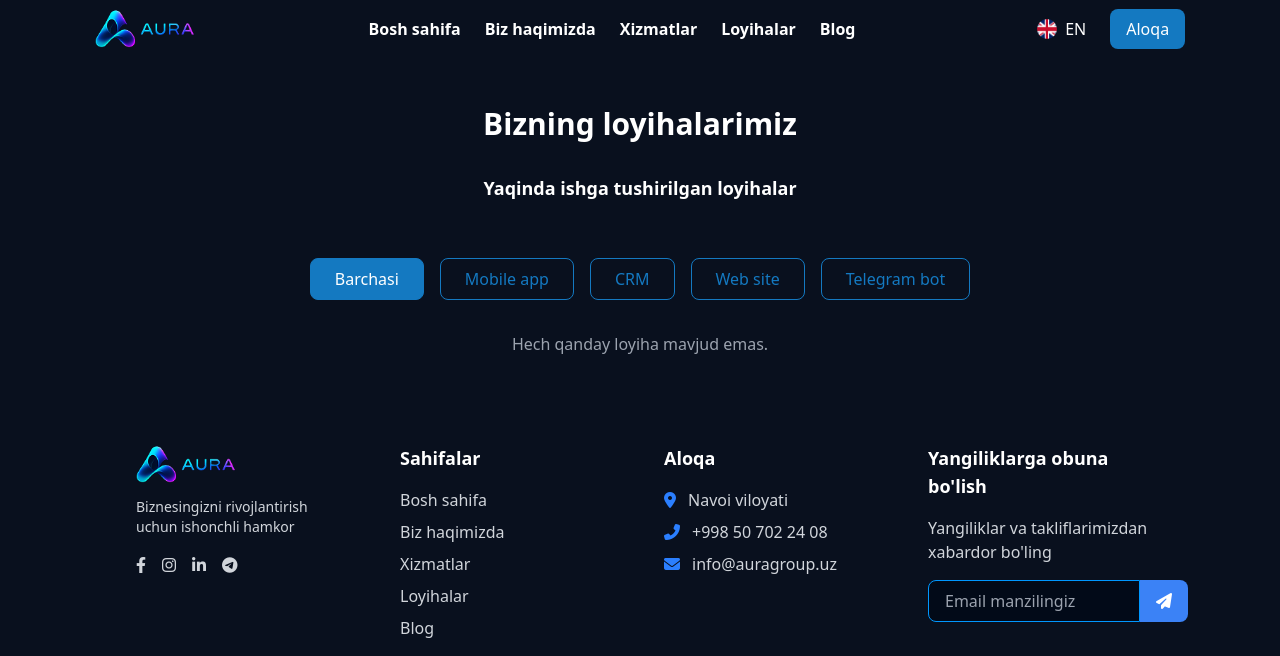
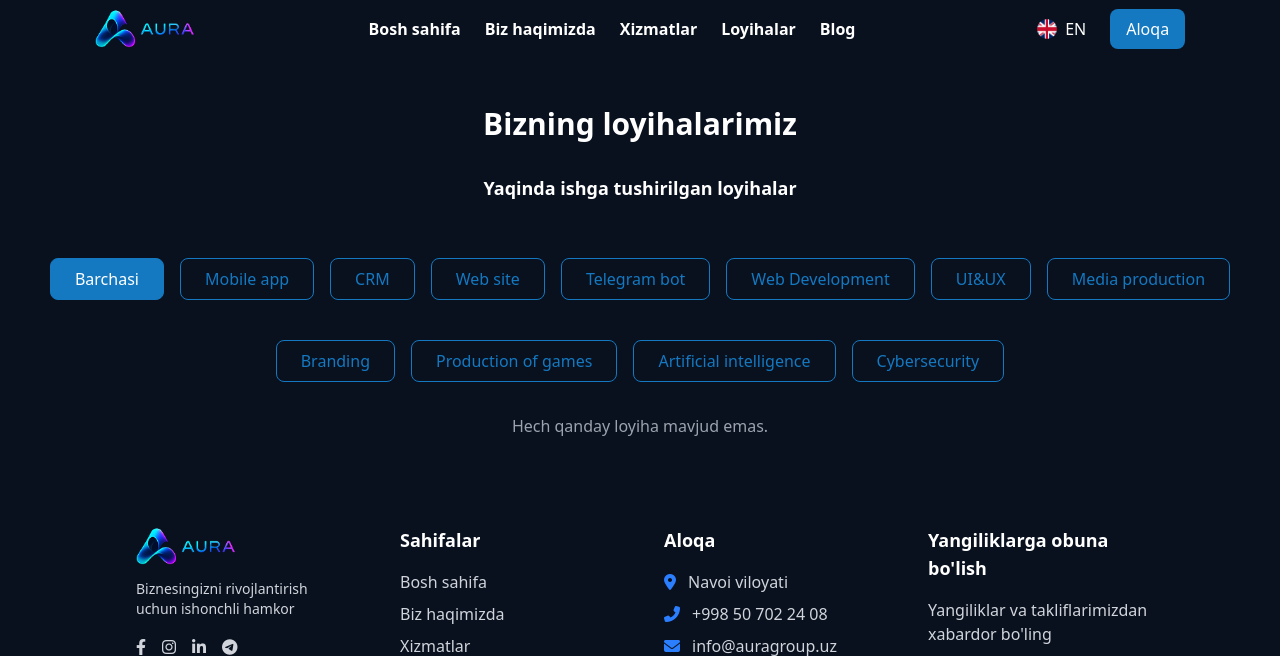
Before and after one commit to goldenboy070S/Aura-Group, a Django app: template templates/project.html in a window 1280 px wide. Shown: the top 656 px of the page. Run offline with Django 5.2, Linux system fonts and the light colour scheme; the template is opened without the code that fills it, so the values that code supplies are empty; some libraries are stand-ins or nearby versions.

Commit message:
yangi service qo'shildi

```diff
--- a/auragroup/models.py
+++ b/auragroup/models.py
@@ -53,8 +53,7 @@ class Services(models.Model):
         ('mobile_app', 'Mobile app'),
         ('web_site', 'Web site'),
         ('crm', 'CRM'),
-        ('telegram_bot', 'Telegram bot'),
-        ('','')
+        ('telegram_bot', 'Telegram bot')
     ]
 
     name = models.CharField(max_length=50, choices=SERVICE_CHOICES)
--- a/templates/project.html
+++ b/templates/project.html
@@ -18,6 +18,13 @@
         <button onclick="filterItems('crm')" class="category-btn">{% trans "CRM" %}</button>
         <button onclick="filterItems('web_site')" class="category-btn">{% trans "Web site" %}</button>
         <button onclick="filterItems('telegram_bot')" class="category-btn">{% trans "Telegram bot" %}</button>
+        <button onclick="filterItems('web development')" class="category-btn">{% trans "Web Development" %}</button>
+        <button onclick="filterItems('ui&ux')" class="category-btn">{% trans "UI&UX" %}</button>
+        <button onclick="filterItems('media production')" class="category-btn">{% trans "Media production" %}</button>
+        <button onclick="filterItems('branding')" class="category-btn">{% trans "Branding" %}</button>
+        <button onclick="filterItems('production of games')" class="category-btn">{% trans "Production of games" %}</button>
+        <button onclick="filterItems('artificial intelligence')" class="category-btn">{% trans "Artificial intelligence" %}</button>
+        <button onclick="filterItems('cybersecurity')" class="category-btn">{% trans "Cybersecurity" %}</button>
     </div>
 
     <!-- Loyihalar gridi -->
```
Also changed, not shown: locale/en/LC_MESSAGES/django.po, locale/ru/LC_MESSAGES/django.po, locale/uz/LC_MESSAGES/django.po, 3 other files.
